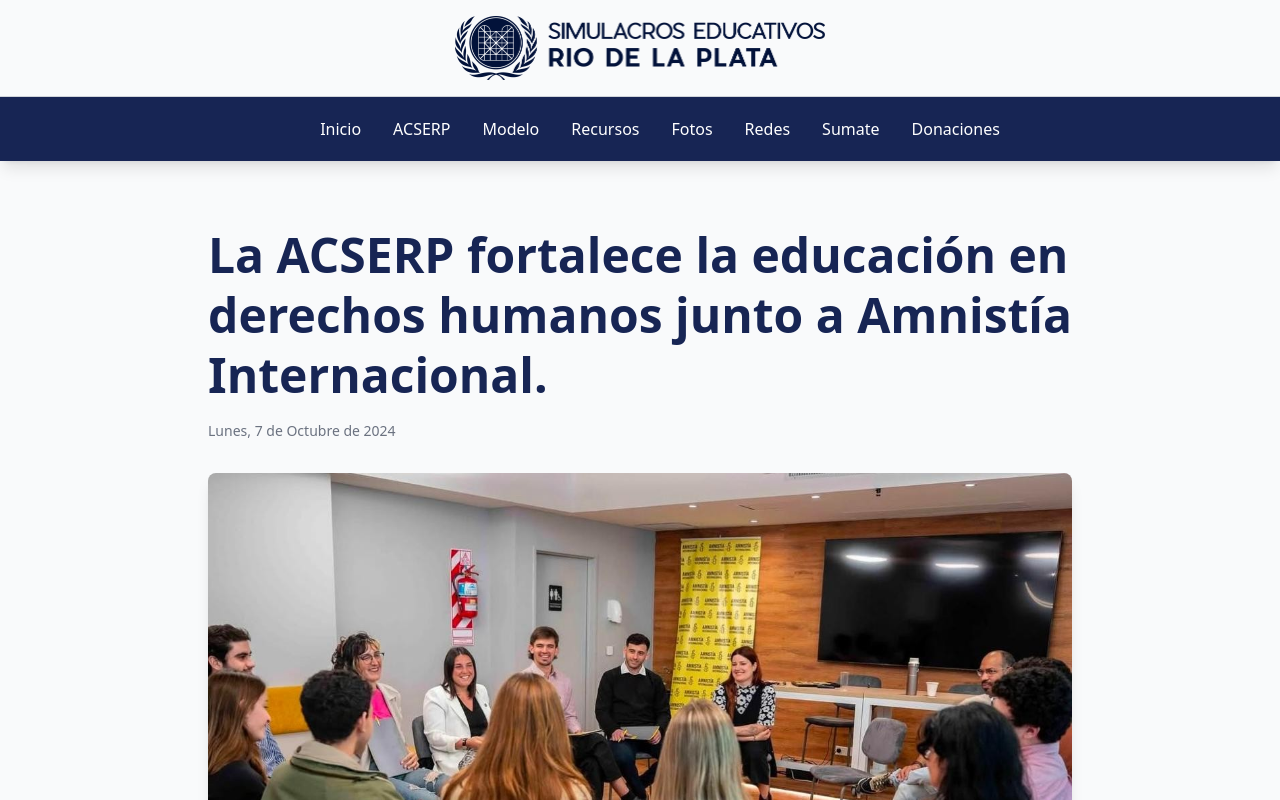
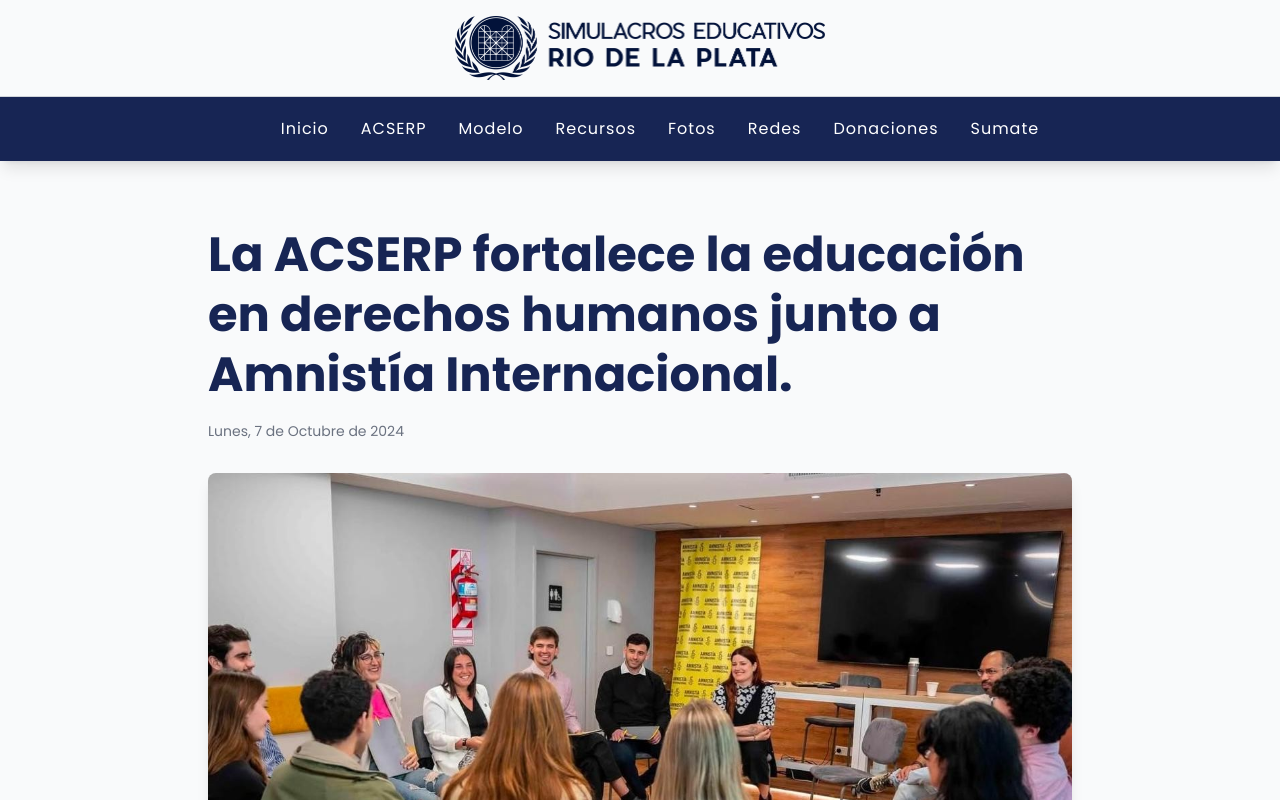
Before and after one commit to UliG1430/acserp-onu-website, a React (Vite) app: page /noticias/1 in a window 1280 px wide. Shown: the top 800 px of the page. Built offline with nearby package versions, Linux system fonts and the light colour scheme.

Commit message:
rediseños

```diff
--- a/src/assets/noticias/newsData.js
+++ b/src/assets/noticias/newsData.js
@@ -3,6 +3,7 @@
 import acserp_aministia2 from "../images/acserp_amnistia2.jpg";
 import acserp_aministia3 from "../images/acserp_amnistia3.jpg";
 import concejo_deliberante from "../images/concejo_deliberante.jpg";
+import concejo_deliberante2 from "../images/concejo_deliberante2.jpg";
 import gala_benefica from "../images/gala_benefica.jpg";
 const newsData = [
   {
@@ -32,7 +33,8 @@
       url:acserp_aministia3,
       description:"Camilo Leavi, presidente de la ACSERP, exponiendo sobre la importancia de la educación en derechos humanos"
     }
-    ]
+    ],
+    carouselImg:concejo_deliberante2,
 
   },
   {
--- a/src/components/Footer.jsx
+++ b/src/components/Footer.jsx
@@ -49,7 +49,7 @@
         </a>
       </div>
       <div className="text-center mt-4">
-        <p>© {currentYear} Asociacion Civil Simulacros Educativos Río de la Plata</p>
+        <p>© {currentYear} Asociación Civil Simulacros Educativos Río de la Plata</p>
       </div>
     </footer>
   );
--- a/src/components/NavLink.jsx
+++ b/src/components/NavLink.jsx
@@ -1,7 +1,7 @@
 import React from 'react';
 import { Link } from 'react-router-dom';
 
-const NavLink = ({ to, label, mobile, onClick }) => {
+const NavLink = ({ to, label, mobile, onClick, className }) => {
   // Detectamos si el enlace es externo (comienza con http)
   const isExternal = to.startsWith('http');
 
@@ -9,11 +9,11 @@
     return (
       <a
         href={to}
-        className={`text-white hover:transition duration-300 ease-in-out transform hover:scale-110 hover:translate-y-1 ${
+        className={`${className} text-white hover:transition duration-300 ease-in-out transform hover:scale-110 hover:translate-y-1 ${
           mobile ? 'block px-3 py-2 rounded-md text-base font-medium' : ''
         }`}
-        target="_blank" // Abrir en nueva pestaña
-        rel="noopener noreferrer" // Buena práctica para enlaces externos
+        target="_blank"
+        rel="noopener noreferrer"
         onClick={onClick}
       >
         {label}
@@ -24,10 +24,10 @@
   return (
     <Link
       to={to}
-      className={`text-white hover:transition duration-300 ease-in-out transform hover:scale-110 hover:translate-y-1 ${
+      className={`${className} text-white hover:transition duration-300 ease-in-out transform hover:scale-110 hover:translate-y-1 ${
         mobile ? 'block px-3 py-2 rounded-md text-base font-medium' : ''
       }`}
-      onClick={onClick} // Usamos onClick para cerrar el menú móvil si es necesario
+      onClick={onClick}
     >
       {label}
     </Link>
--- a/src/components/Navbar.jsx
+++ b/src/components/Navbar.jsx
@@ -7,16 +7,19 @@
     { name: "Inicio", path: "/" },
     { name: "ACSERP", path: "/acserp" },
     { name: "Modelo", path: "/modelo" },
-    { name: "Recursos", path: "/recursos" },
+    { name: "Recursos",
+      path: "https://drive.google.com/drive/folders/1I3VcyWMO3rW2JoXUAf0-Gf9PIl-I0xMl",
+      target: "_blank"
+  },
     { name: "Fotos", path: "/fotos" },
     { name: "Redes", path: "/redes" },
+
+    { name: "Donaciones", path: "/donaciones" },
     {
       name: "Sumate",
       path: "https://docs.google.com/forms/d/e/1FAIpQLSddWUwMLDS6Z_-hGnxv65SQspFh21f90LH-as_23oMTZeUX4Q/viewform",
       target: "_blank", // Añadimos target="_blank" para que se abra en una nueva pestaña
     },
-    { name: "Donaciones", path: "/donaciones" },
-
   ];
 
   const toggleMenu = () => {
@@ -58,7 +61,8 @@
           </div>
 
           {/* Links para pantallas grandes */}
-          <div className="hidden md:flex space-x-8 justify-center w-full ml-10">
+          <div className="hidden md:flex space-x-8 justify-center w-full ml-10 navbar-links">
+
             {navLinks.map((link) => (
               <NavLink
                 key={link.name}
--- /dev/null
+++ b/src/components/ScrollToTopButton.jsx
@@ -0,0 +1,42 @@
+// src/components/ScrollToTopButton.jsx
+import React, { useState, useEffect } from "react";
+import { motion, AnimatePresence } from "framer-motion";
+import { FaArrowUp } from "react-icons/fa";
+
+const ScrollToTopButton = () => {
+  const [showScrollButton, setShowScrollButton] = useState(false);
+
+  // Detectar el scroll y mostrar/ocultar el botón
+  useEffect(() => {
+    const handleScroll = () => {
+      setShowScrollButton(window.scrollY > 300);
+    };
+    window.addEventListener("scroll", handleScroll);
+    return () => window.removeEventListener("scroll", handleScroll);
+  }, []);
+
+  // Función para volver arriba
+  const scrollToTop = () => {
+    window.scrollTo({ top: 0, behavior: "smooth" });
+  };
+
+  return (
+    <AnimatePresence>
+      {showScrollButton && (
+        <motion.button
+          onClick={scrollToTop}
+          initial={{ opacity: 0, y: 20 }}
+          animate={{ opacity: 1, y: 0 }}
+          exit={{ opacity: 0, y: 20 }}
+          whileHover={{ scale: 1.1 }}
+          transition={{ duration: 0.3 }}
+          className="fixed bottom-5 right-5 bg-blue-600 text-white p-4 rounded-full shadow-lg hover:bg-blue-700"
+        >
+          <FaArrowUp size={24} />
+        </motion.button>
+      )}
+    </AnimatePresence>
+  );
+};
+
+export default ScrollToTopButton;
--- a/src/index.css
+++ b/src/index.css
@@ -1,3 +1,4 @@
+@import url('https://fonts.googleapis.com/css2?family=Poppins:wght@400;500;700&display=swap');
 @tailwind base;
 @tailwind components;
 @tailwind utilities;
@@ -139,3 +140,14 @@
 .animate-fade-in-slow {
   animation: fadeIn 2s forwards ease-in-out;
 }
+
+.navbar-links {
+  font-family: 'Poppins', sans-serif;
+  font-weight: 300;
+  letter-spacing: 1px;
+}
+
+body {
+  font-family: 'Poppins', sans-serif;
+  font-weight: 300; /* Cambia a 300 o 600 si prefieres más ligero o más pesado */
+}
--- a/src/pages/NewsDetail.jsx
+++ b/src/pages/NewsDetail.jsx
@@ -2,6 +2,7 @@
 import { useParams, Link } from "react-router-dom";
 import { motion } from "framer-motion"; // Animaciones
 import newsData from "../assets/noticias/newsData";
+import ScrollToTopButton from "../components/ScrollToTopButton";
 
 const NewsDetail = () => {
   const { id } = useParams();
@@ -167,6 +168,7 @@
           Volver a Inicio
         </Link>
       </motion.div>
+      <ScrollToTopButton/>
     </div>
   );
 };
--- a/src/pages/SocialMediaPage.jsx
+++ b/src/pages/SocialMediaPage.jsx
@@ -1,9 +1,10 @@
-import React, { useState, useEffect } from "react";
-import { motion, AnimatePresence } from "framer-motion";
+import React from "react";
+import { motion } from "framer-motion";
 import InstagramFeed from "../components/InstagramFeed";
 import TikTokFeed from "../components/TikTokFeed";
 import LinkedInFeed from "../components/LinkedInFeed";
-import { FaInstagram, FaYoutube, FaArrowUp, FaLinkedin } from "react-icons/fa";
+import ScrollToTopButton from "../components/ScrollToTopButton";
+import { FaInstagram, FaYoutube, FaLinkedin } from "react-icons/fa";
 import TikTokLogo from "../assets/logos/tiktok_icon.svg";
 
 // Variantes de animación
@@ -13,22 +14,6 @@
 };
 
 const SocialMediaPage = () => {
-  const [showScrollButton, setShowScrollButton] = useState(false);
-
-  // Detectar el scroll y mostrar/ocultar el botón
-  useEffect(() => {
-    const handleScroll = () => {
-      setShowScrollButton(window.scrollY > 300);
-    };
-    window.addEventListener("scroll", handleScroll);
-    return () => window.removeEventListener("scroll", handleScroll);
-  }, []);
-
-  // Función para volver arriba
-  const scrollToTop = () => {
-    window.scrollTo({ top: 0, behavior: "smooth" });
-  };
-
   return (
     <motion.section
       initial="hidden"
@@ -78,34 +63,31 @@
             <FaYoutube className="text-red-600 mr-3 text-4xl" /> YouTube
           </motion.h2>
           <div className="grid grid-cols-1 sm:grid-cols-2 lg:grid-cols-3 gap-8">
-            {[ { id: "tF21F8CxBMk", title: "Consejo de Seguridad - Modelo ONU LP" },
+            {[
+              { id: "tF21F8CxBMk", title: "Consejo de Seguridad - Modelo ONU LP" },
               { id: "jYaxIVlTqck", title: "Procedimientos Generales - Modelo ONU LP" },
               { id: "jhtznz0ktmo", title: "Capacitación STI - Modelo ONU LP" },
             ].map((video, index) => (
-              <motion.div key={index} whileHover={{ scale: 1.05, rotate: 1 }} transition={{ duration: 0.3 }} className="overflow-hidden rounded-lg shadow-lg transition-transform duration-300">
-                <iframe src={`https://www.youtube.com/embed/${video.id}`} title={video.title} className="w-full h-72 rounded-lg" allow="autoplay; encrypted-media"></iframe>
+              <motion.div
+                key={index}
+                whileHover={{ scale: 1.05, rotate: 1 }}
+                transition={{ duration: 0.3 }}
+                className="overflow-hidden rounded-lg shadow-lg transition-transform duration-300"
+              >
+                <iframe
+                  src={`https://www.youtube.com/embed/${video.id}`}
+                  title={video.title}
+                  className="w-full h-72 rounded-lg"
+                  allow="autoplay; encrypted-media">
+                </iframe>
               </motion.div>
             ))}
           </div>
         </motion.div>
       </div>
 
-      {/* Botón flotante para volver arriba con animación de entrada y salida */}
-      <AnimatePresence>
-        {showScrollButton && (
-          <motion.button
-            onClick={scrollToTop}
-            initial={{ opacity: 0, y: 20 }}
-            animate={{ opacity: 1, y: 0 }}
-            exit={{ opacity: 0, y: 20 }}
-            whileHover={{ scale: 1.1 }}
-            transition={{ duration: 0.3 }}
-            className="fixed bottom-5 right-5 bg-blue-600 text-white p-4 rounded-full shadow-lg hover:bg-blue-700"
-          >
-            <FaArrowUp size={24} />
-          </motion.button>
-        )}
-      </AnimatePresence>
+      {/* Botón flotante reutilizable para volver arriba */}
+      <ScrollToTopButton />
     </motion.section>
   );
 };
```
Also changed, not shown: src/assets/images/concejo_deliberante2.jpg (added), src/assets/images/lecabioalcolo.png (deleted).
